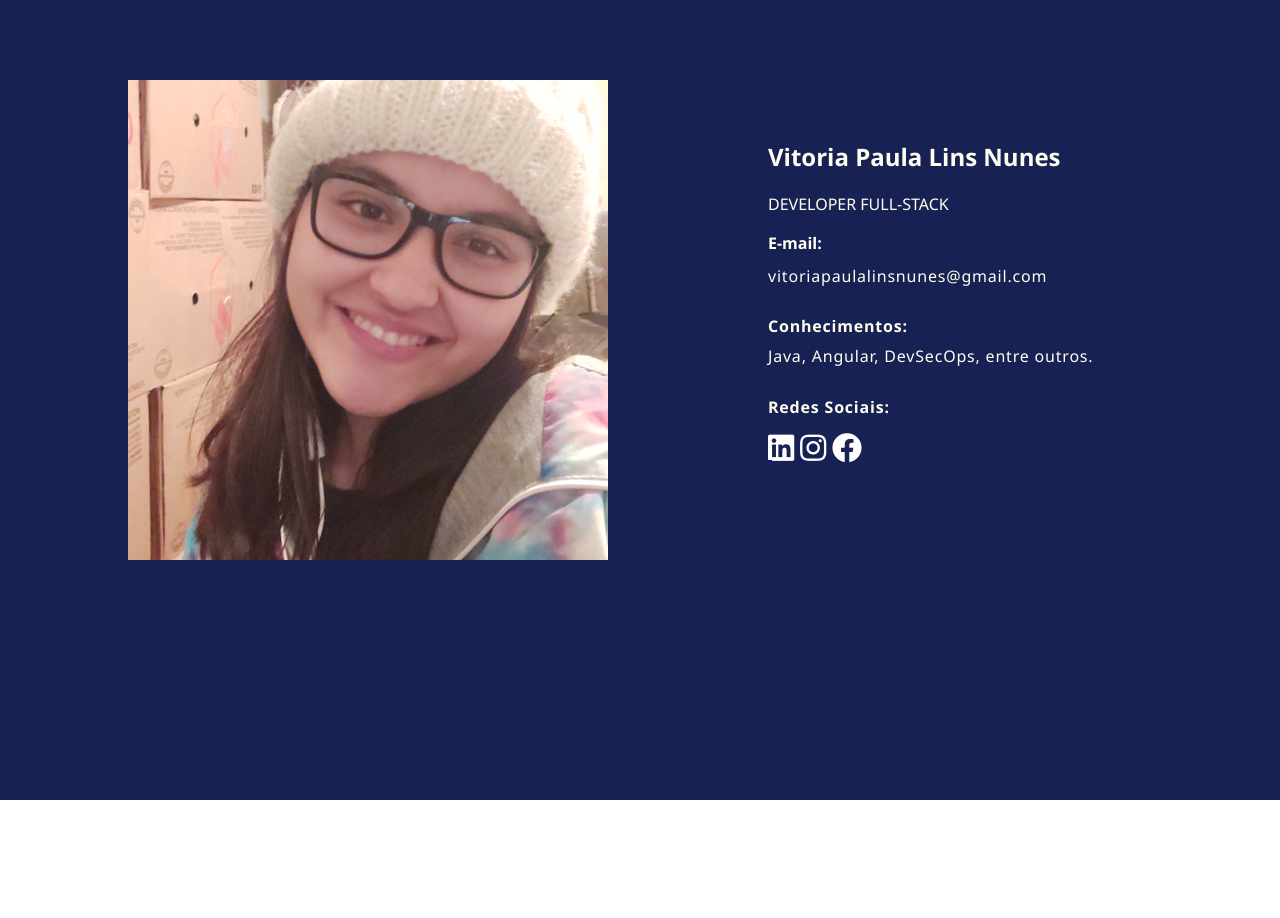
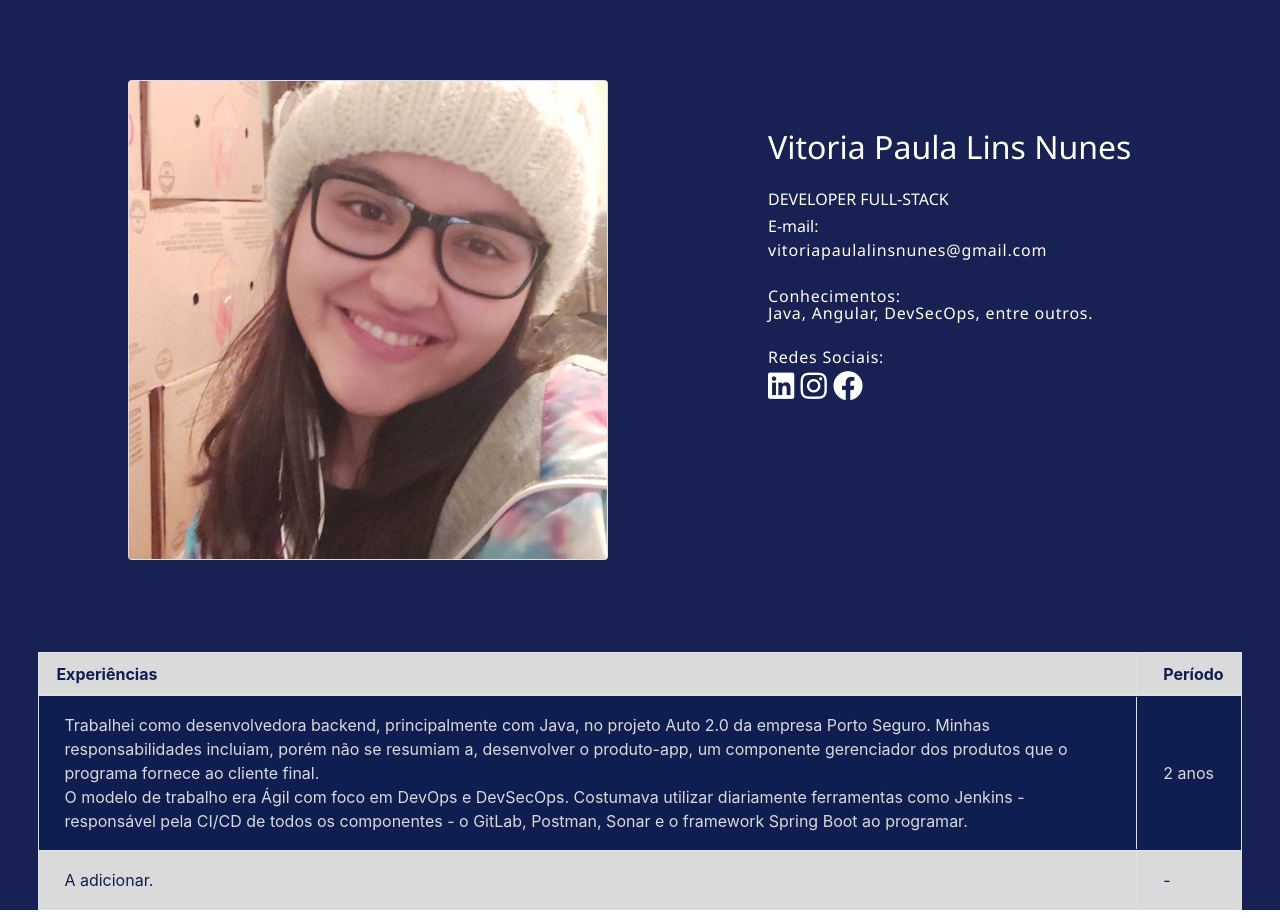
Before and after one commit to VitoriaPaula/VitoriaPaula.github.io, a plain HTML site: page index.html in a window 1280 px wide. Before the commit the page ends 800 px from the top, so only its background shows below. Drawn offline with nearby package versions, Linux system fonts and the light colour scheme.

Commit message:
Add tabela c/ experiencia profissional

```diff
--- a/index.html
+++ b/index.html
@@ -4,16 +4,18 @@
 <head>
     <link href="./fontawesome-free-5.15.3-web/css/all.css" rel="stylesheet" type='text/css'>
     <link rel="stylesheet" href="style.css">
+    <link rel="stylesheet" href="https://stackpath.bootstrapcdn.com/bootstrap/4.4.1/css/bootstrap.min.css"
+        integrity="sha384-Vkoo8x4CGsO3+Hhxv8T/Q5PaXtkKtu6ug5TOeNV6gBiFeWPGFN9MuhOf23Q9Ifjh" crossorigin="anonymous" />
 
-    <meta charset="UTF-8">
+    <meta charset="UTF-8" />
+    <meta content="width=device-width, initial-scale=1, shrink-to-fit=no" />
     <title>Curriculo Vitoria</title>
 </head>
 
 <body>
-
     <div id="backgroundId">
 
-        <div>
+        <div class="divGeral">
             <div class="divPic">
                 <div id="fotoId" class="card">
                     <img id="pictureId" src="./assets/vitoria.jpeg">
@@ -23,21 +25,21 @@
             <div class="gridsystem">
                 <div class="" id="">
                     <div class="txtNew" id="infoGrid">
-                        <div class="row border my-2">
-                            <h2 class="col border align-self-start"><span class="">Vitoria Paula Lins Nunes</span></h2>
+                        <div class="row my-2">
+                            <h2 class="col align-self-start"><span class="">Vitoria Paula Lins Nunes</span></h2>
                         </div>
 
-                        <span>DEVELOPER FULL-STACK</span>
+                        <span style="line-height:2.0em;">DEVELOPER FULL-STACK</span>
 
-                        <h4 class="" style="line-height:0.9em;"><span class="">E-mail:</span></h4>
+                        <h6 class="" style="line-height:1.4em;"><span class="">E-mail:</span></h6>
 
-                        <p class="" style="line-height:0.4em;"><span class="color_19"><span
+                        <p class="" style="line-height:0.6em;"><span class="color_19"><span
                                     style="letter-spacing:0.05em;">vitoriapaulalinsnunes@gmail.com</span></span></p>
 
                         <p class="font_8" style="line-height:0.3em;">&nbsp;</p>
 
-                        <h4 class="font_6" style="line-height:0.6em;"><span class="color_19"><span
-                                    style="letter-spacing:0.05em;">Conhecimentos:</span></span></h4>
+                        <h6 class="font_6" style="line-height:0.6em;"><span class="color_19"><span
+                                    style="letter-spacing:0.05em;">Conhecimentos:</span></span></h6>
 
                         <p class="font_8" style="line-height:0.4em;"><span class="color_19"><span
                                     style="letter-spacing:0.05em;">Java, Angular, DevSecOps, entre outros.</span></span>
@@ -45,8 +47,8 @@
 
                         <p class="font_8" style="line-height:0.3em;">&nbsp;</p>
 
-                        <h4 class="font_6" style="line-height:0.6em;"><span class="color_19"><span
-                                    style="letter-spacing:0.05em;">Redes Sociais:</span></span></h4>
+                        <h6 class="font_6" style="line-height:0.6em;"><span class="color_19"><span
+                                    style="letter-spacing:0.05em;">Redes Sociais:</span></span></h6>
 
                         <a href="https://www.linkedin.com/in/vit%C3%B3ria-paula-lins-nunes/">
                             <i class="fab fa-linkedin"></i>
@@ -63,7 +65,58 @@
                 </div>
             </div>
         </div> <!-- Fim da parte de apresentação -->
+        <div class="divTabela">
+            <div class="d-flex flex-column my-2" id="beta">
+                <table id="table" class="border">
+                    <tr class="p-4 mx-2">
+                        <th>
+                            <div class="p-2 border-right mx-2">Experiências</div>
+                        </th>
+                        <th >
+                            <div class="p-2 align-right mx-2">Período</div>
+                        </th>
+                    </tr>
+                    <tr class="p-4 border mx-2">
+                        <td>
+                            <div class="p-3 border-right mx-2">
+                                <p>Trabalhei como desenvolvedora backend,
+                                    principalmente com Java, no projeto Auto 2.0 da empresa Porto Seguro.
+                                    Minhas responsabilidades incluiam, porém não se resumiam a, desenvolver
+                                    o produto-app, um componente gerenciador dos
+                                    produtos que o programa fornece ao cliente final.
+                                </p>
+                                <p> O modelo de trabalho era Ágil com foco em DevOps e DevSecOps.
+                                    Costumava utilizar diariamente ferramentas como Jenkins - responsável pela CI/CD de
+                                    todos os componentes - o GitLab, Postman, Sonar e o framework Spring Boot ao
+                                    programar.
+                                </p>
 
+                            </div>
+                        </td>
+                        <td>
+                            <div class="p-2 align-center mx-2">
+                                <p>2 anos</p>
+                            </div>
+                        </td>
+                    </tr>
+                    <tr class="p-4 mx-2" >
+                        <td>
+                            <div class="p-3 border-right mx-2">
+                                <p>A adicionar.
+                                </p>
+
+
+                            </div>
+                        </td>
+                        <td>
+                            <div class="p-2 align-center mx-2">
+                                <p> - </p>
+                            </div>
+                        </td>
+                    </tr>
+                </table>
+            </div>
+        </div>
     </div> <!-- Background completo -->
 </body>
 
--- a/style.css
+++ b/style.css
@@ -1,5 +1,5 @@
 #backgroundId {
-    position: fixed;
+    position: static;
     object-fit: cover;
     width: 100%;
     height: 100%;
@@ -9,9 +9,39 @@
 
 }
 
+.divTabela {
+    position: static;
+    margin-top: 15%;
+}
+
+.divTabela p {
+    margin: 0%;
+}
+
+#table tr:nth-child(even) {
+    background-color: rgb(15, 30, 80);
+    color: rgb(218, 218, 218);
+
+}
+
+#middle{
+    border-color: rgb(15, 30, 80);
+}
+
+#table tr:nth-child(odd) {
+    background-color: rgb(218, 218, 218);
+    color:rgb(15, 30, 80);
+}
+
+
+#table {
+    margin: 0% 3% 0% 3%;
+}
+
 #fotoId {
     width: 100%;
     height: 100%;
+    position: relative;
 }
 
 .divPic {
```
